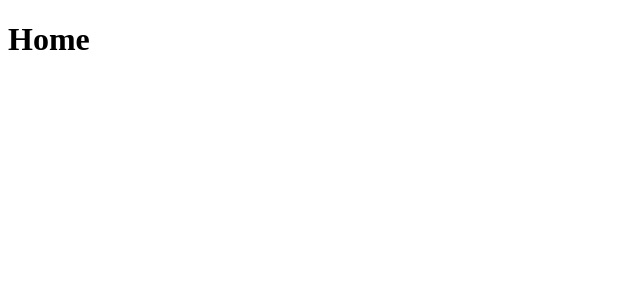
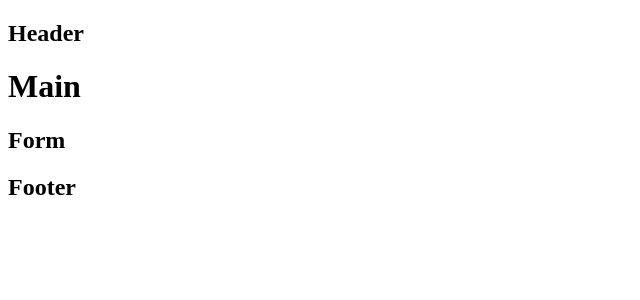
Before and after one commit to daveeS987/cookie-stand-admin, a Next.js app: page / in a window 1280 px wide. Shown: the top 300 px of the page, without its empty margins (0-640 px from the left). Built offline with nearby package versions, Linux system fonts and the light colour scheme.

Commit message:
initialized all components

```diff
--- a/components/Footer.js
+++ b/components/Footer.js
@@ -0,0 +1,11 @@
+import React from 'react';
+
+function Footer() {
+  return (
+    <div>
+      <h2>Footer</h2>
+    </div>
+  );
+}
+
+export default Footer;
--- a/components/Form.js
+++ b/components/Form.js
@@ -0,0 +1,11 @@
+import React from 'react';
+
+function Form() {
+  return (
+    <div>
+      <h2>Form</h2>
+    </div>
+  );
+}
+
+export default Form;
--- a/components/Header.js
+++ b/components/Header.js
@@ -0,0 +1,11 @@
+import React from 'react';
+
+function Header() {
+  return (
+    <div>
+      <h2>Header</h2>
+    </div>
+  );
+}
+
+export default Header;
--- /dev/null
+++ b/components/Layout.js
@@ -0,0 +1,21 @@
+import Head from 'next/head';
+
+import Header from './Header.js';
+import Footer from './Footer.js';
+
+function Layout({ children }) {
+  return (
+    <>
+      <Head>
+        <title>Cookie Stand Admin</title>
+        <meta name="Davee's Cookie Stand Admin" content='A mock cookie stand admin built with nextjs and tailwindcss' />
+      </Head>
+
+      <Header />
+      {children}
+      <Footer />
+    </>
+  );
+}
+
+export default Layout;
--- a/components/Main.js
+++ b/components/Main.js
@@ -0,0 +1,12 @@
+import Form from './Form';
+
+function Main() {
+  return (
+    <>
+      <h1>Main</h1>
+      <Form />
+    </>
+  );
+}
+
+export default Main;
--- a/pages/index.js
+++ b/pages/index.js
@@ -1,12 +1,12 @@
-import Head from 'next/head';
+import Layout from '../components/Layout';
+import Main from '../components/Main';
 
 export default function Home() {
   return (
     <>
-      <Head>
-        <title>Cookie Stand Admin</title>
-      </Head>
-      <h1>Home</h1>
+      <Layout>
+        <Main />
+      </Layout>
     </>
   );
 }
```
